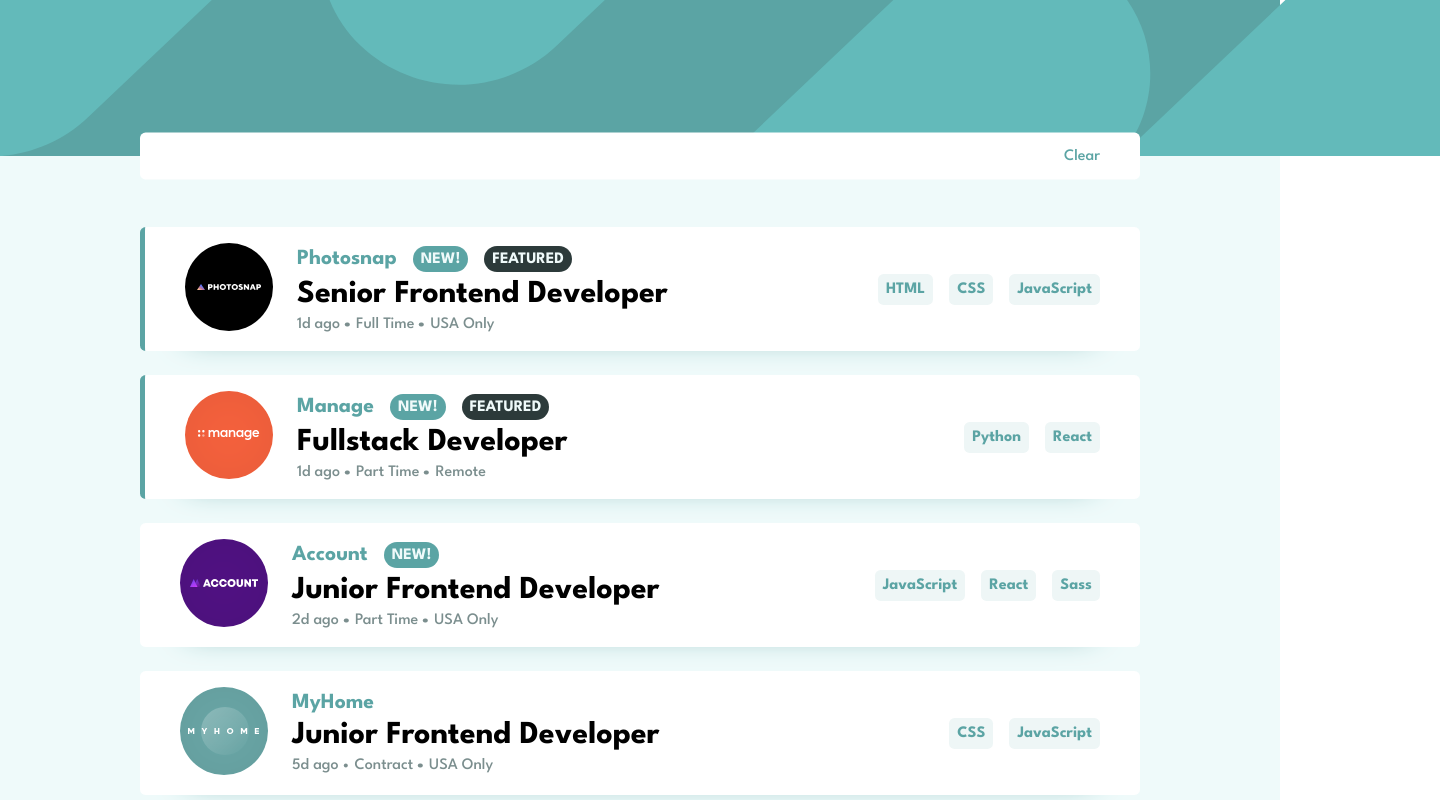
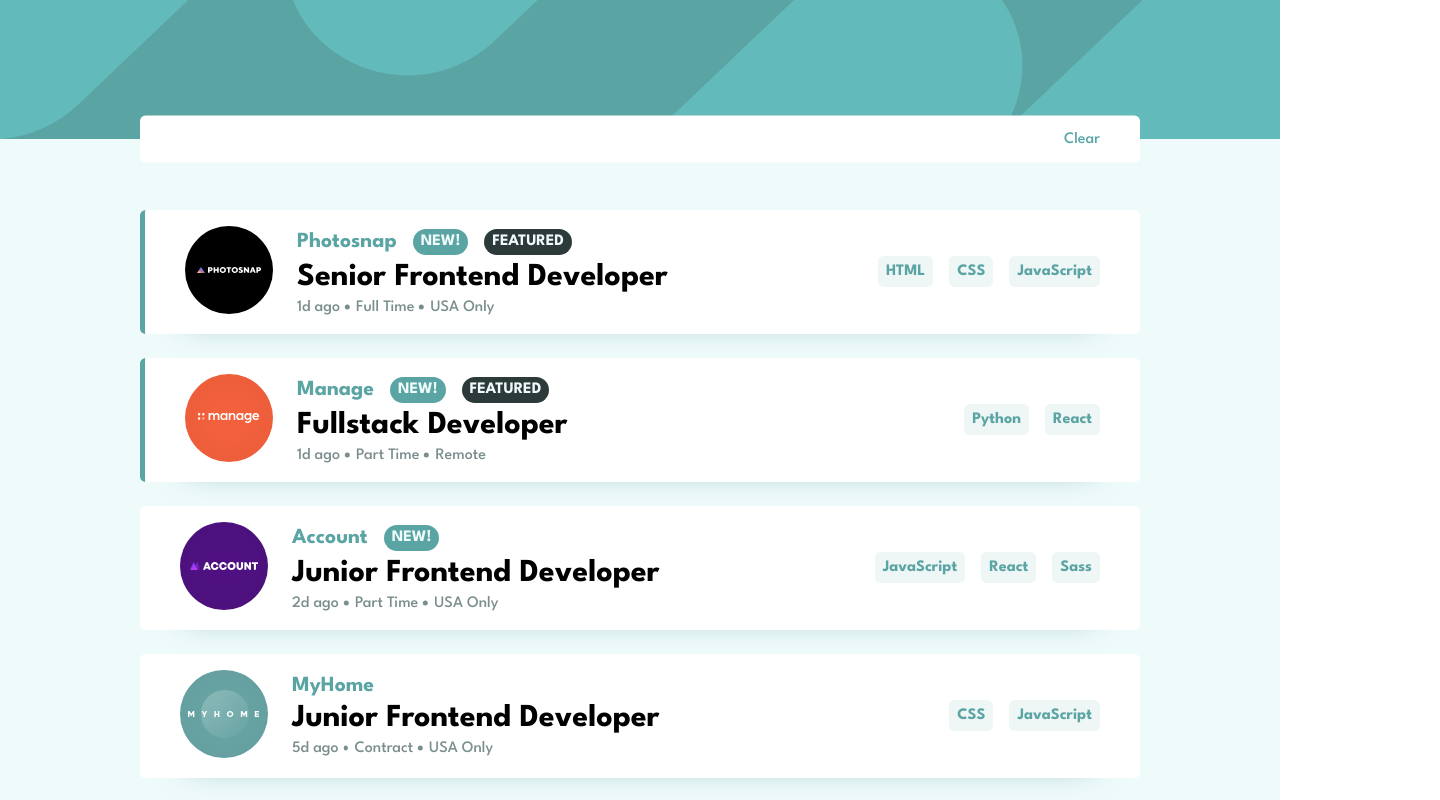
Before and after one commit to liquidwater0/job-listing-app, a React (Vite) app: page / in a window 1280 px wide. Shown: the top 800 px of the page, 1440 px wide, since content can reach past the window. Built offline with nearby package versions, Linux system fonts and the light colour scheme.

Commit message:
tweak styling

```diff
--- a/src/App.tsx
+++ b/src/App.tsx
@@ -11,7 +11,7 @@
 	return (
 		<>
 			<header className="header">
-				<picture className='sidebar-image'>
+				<picture>
 					<source media='(max-width: 600px)' srcSet={mobileHeaderImage}/>
 					<source media='(min-width: 1024px)' srcSet={desktopHeaderImage}/>
 					<img src={desktopHeaderImage} alt="header image" />
--- a/src/scss/App.scss
+++ b/src/scss/App.scss
@@ -33,8 +33,9 @@
 .header {
     background-color: var(--color-primary-1);
 
-    picture {
+    img {
         display: flex;
+        width: 100%;
     }
 }
 
```
